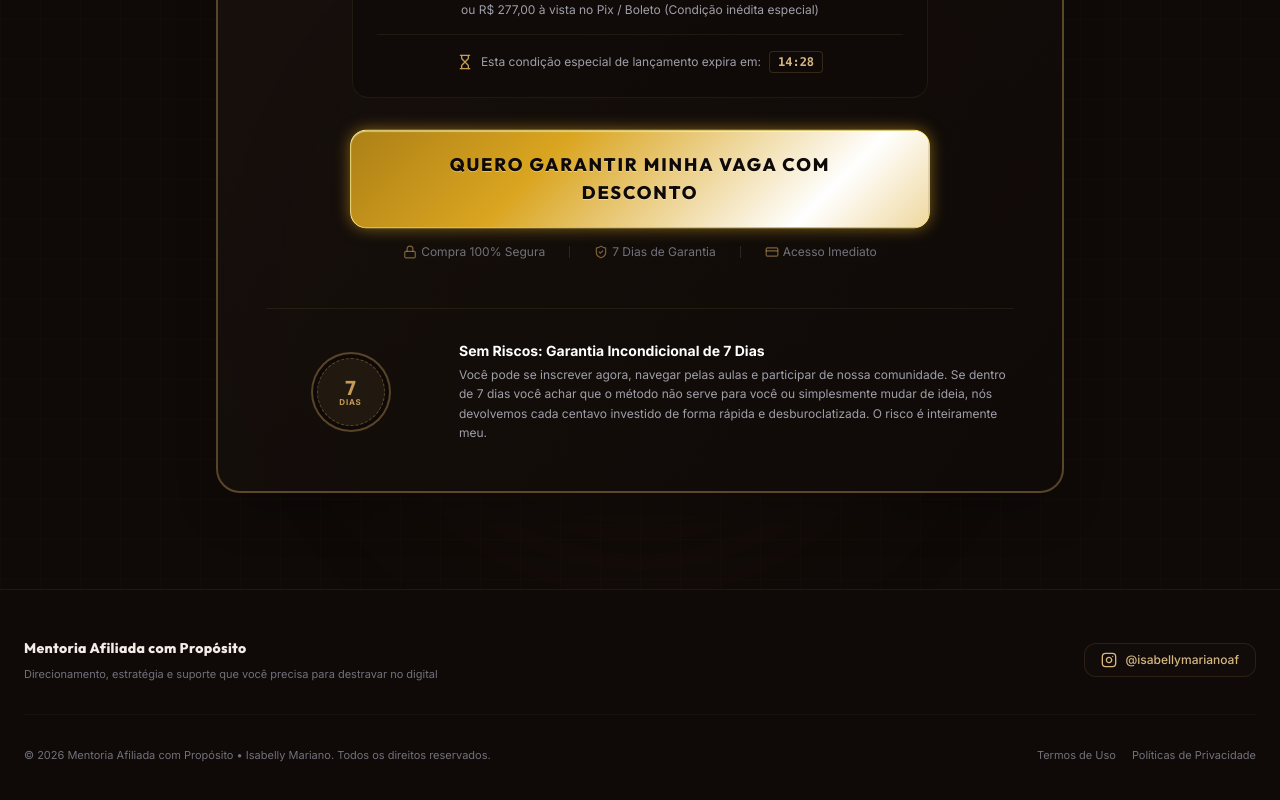
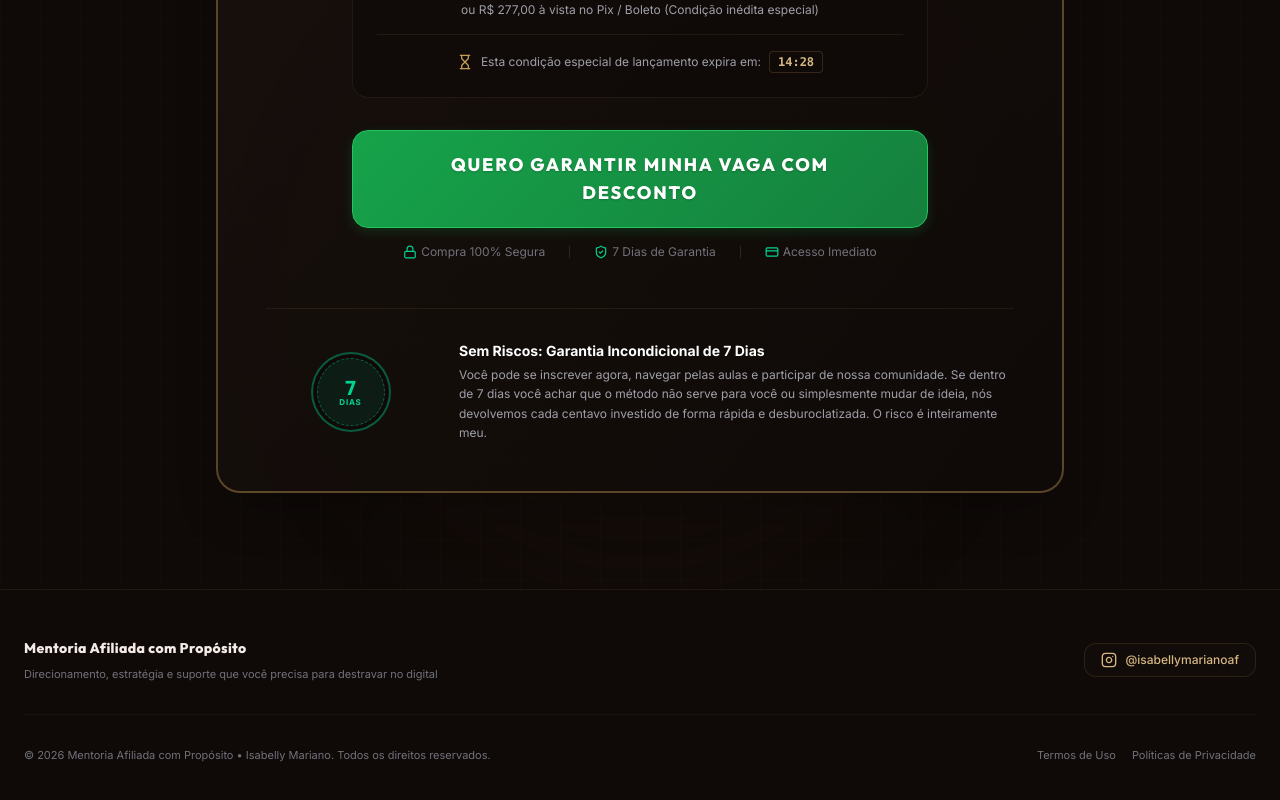
Before and after one commit to felipematos180702/Test-Mentoria-afiliada-com-prop-sito, a React (Vite) app: page / in a window 1280 px wide. Shown: the part 7596-8396 px from the top of the page. Built offline with nearby package versions, Linux system fonts and the light colour scheme; a web font is replaced by a local one.

Commit message:
feat(checkout): add high-conversion green button
Replaced the gold checkout button with a premium green style to improve call-to-action visibility and conversion rates. Removed unnecessary motion animations to optimize performance and updated security badges to match the new color scheme.

```diff
--- a/src/components/CheckoutSection.tsx
+++ b/src/components/CheckoutSection.tsx
@@ -110,29 +110,27 @@ export default function CheckoutSection() {
 
           {/* Pulsing high conversion checkout button */}
           <div className="text-center space-y-4">
-            <motion.a
+            <a
               href="https://pay.kiwify.com.br" // Placeholder checkout link
               target="_blank"
               rel="noopener noreferrer"
-              animate={{ scale: [1, 1.02, 1] }}
-              transition={{ repeat: Infinity, duration: 1.8, ease: "easeInOut" }}
-              className="inline-block w-full max-w-xl py-3 sm:py-5 px-5 sm:px-12 btn-premium-gold hover-glow-gold text-xs sm:text-lg font-black font-display tracking-widest rounded-xl sm:rounded-2xl shadow-2xl transition-all duration-300"
+              className="inline-block w-full max-w-xl py-3 sm:py-5 px-5 sm:px-12 btn-premium-green text-xs sm:text-lg font-black font-display tracking-widest rounded-xl sm:rounded-2xl shadow-2xl transition-all duration-300 transform hover:scale-[1.02] active:scale-[0.98]"
             >
               QUERO GARANTIR MINHA VAGA COM DESCONTO
-            </motion.a>
+            </a>
 
             {/* Payment security details/locks */}
             <div className="flex flex-wrap items-center justify-center gap-4 sm:gap-6 text-zinc-500 text-[10px] sm:text-xs">
               <span className="flex items-center gap-1">
-                <Lock className="h-3.5 w-3.5 text-gold-400/60" /> Compra 100% Segura
+                <Lock className="h-3.5 w-3.5 text-emerald-400" /> Compra 100% Segura
               </span>
               <span className="h-3 w-px bg-zinc-800 hidden sm:inline" />
               <span className="flex items-center gap-1">
-                <ShieldCheck className="h-3.5 w-3.5 text-gold-400/60" /> 7 Dias de Garantia
+                <ShieldCheck className="h-3.5 w-3.5 text-emerald-400" /> 7 Dias de Garantia
               </span>
               <span className="h-3 w-px bg-zinc-800 hidden sm:inline" />
               <span className="flex items-center gap-1">
-                <CreditCard className="h-3.5 w-3.5 text-gold-400/60" /> Acesso Imediato
+                <CreditCard className="h-3.5 w-3.5 text-emerald-400" /> Acesso Imediato
               </span>
             </div>
           </div>
@@ -140,8 +138,8 @@ export default function CheckoutSection() {
           {/* Guarantee stamp card */}
           <div className="mt-12 pt-8 border-t border-gold-400/10 grid grid-cols-1 sm:grid-cols-12 gap-6 items-center">
             <div className="sm:col-span-3 flex justify-center text-center">
-              <div className="h-20 w-20 rounded-full border-2 border-gold-400/40 flex items-center justify-center p-1 bg-earth-950 shadow-inner">
-                <div className="h-full w-full rounded-full bg-gold-400/10 border border-dashed border-gold-400/40 flex flex-col items-center justify-center text-gold-400 select-none">
+              <div className="h-20 w-20 rounded-full border-2 border-emerald-400/40 flex items-center justify-center p-1 bg-earth-950 shadow-inner">
+                <div className="h-full w-full rounded-full bg-emerald-400/10 border border-dashed border-emerald-400/40 flex flex-col items-center justify-center text-emerald-400 select-none">
                   <span className="text-xl font-bold font-display leading-none">7</span>
                   <span className="text-[8px] font-bold uppercase tracking-widest leading-none">Dias</span>
                 </div>
--- a/src/index.css
+++ b/src/index.css
@@ -98,6 +98,27 @@
   transform: scale(0.98) translateY(0);
 }
 
+/* Premium Green Button styling for ultra-high checkout conversions */
+.btn-premium-green {
+  background: linear-gradient(135deg, #16a34a 0%, #15803d 100%);
+  color: #ffffff;
+  font-weight: 800;
+  border: 1px solid #22c55e;
+  box-shadow: 0 4px 12px rgba(22, 163, 74, 0.2);
+  text-shadow: 0 1px 2px rgba(0, 0, 0, 0.2);
+  transition: all 0.3s cubic-bezier(0.2, 0.8, 0.2, 1);
+}
+
+.btn-premium-green:hover {
+  transform: translateY(-1px);
+  box-shadow: 0 6px 20px rgba(22, 163, 74, 0.35);
+  background: linear-gradient(135deg, #22c55e 0%, #16a34a 100%);
+}
+
+.btn-premium-green:active {
+  transform: translateY(1px);
+}
+
 /* Highly responsive gold text accent color for clickable high conversion navigation highlights using Goldenrod (#DAA520) */
 .text-accent-vibrant {
   color: #DAA520;
```
